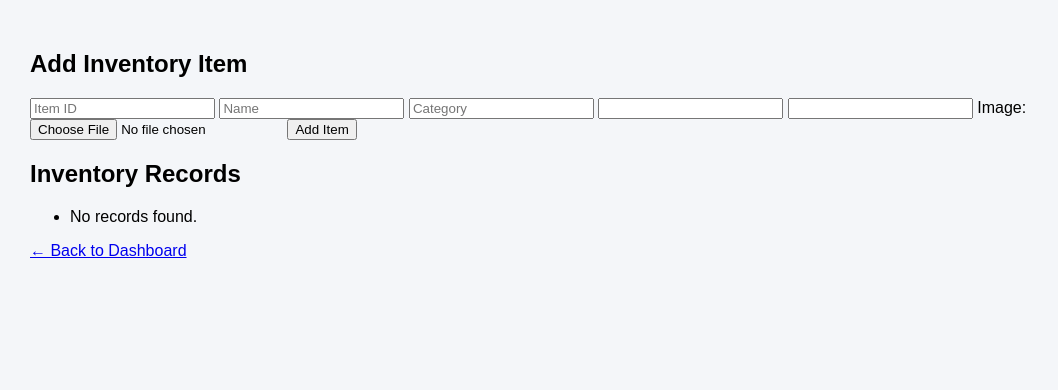
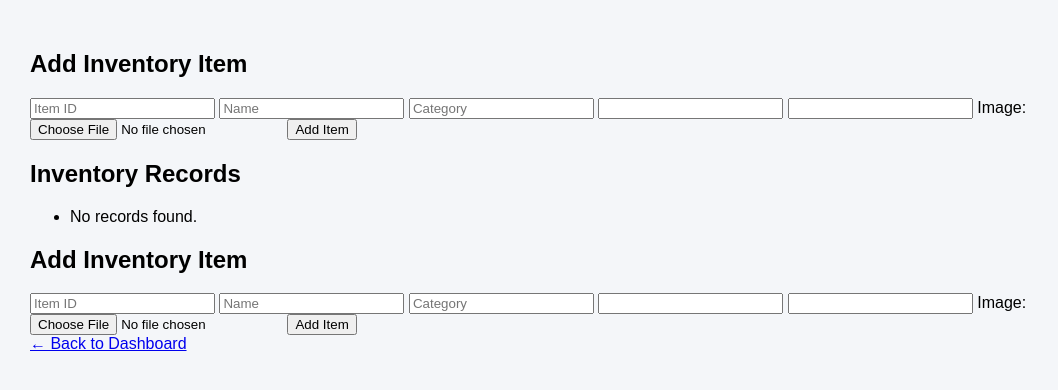
Before and after one commit to Jacob1531/InventoryTest, a Flask app: page /inventory in a window 1280 px wide. Shown: the part 74-464 px from the top of the page, without its empty margins (0-1058 px from the left). Run offline with Flask 3, Linux system fonts and the light colour scheme; data that the repository does not hold is empty; some libraries are stand-ins or nearby versions.

Commit message:
Setup stuff for gitblob and image handling

```diff
--- a/app.py
+++ b/app.py
@@ -6,6 +6,7 @@ from azure.storage.blob import BlobServiceClient
 from db import SessionLocal
 from models import Inventory
 from services.inventory_update import update_inventory_quantity
+from services.image_handler import upload_inventory_image
 
 app = Flask(__name__)
 
@@ -47,6 +48,33 @@ def update_inventory():
     return redirect(url_for("inventory"))
 
 
+@app.route("/inventory/add", methods=["POST"])
+def add_inventory():
+    db = SessionLocal()
+
+    image_file = request.files.get("image")
+    image_path = None
+
+    if image_file and image_file.filename:
+        image_path = upload_inventory_image(image_file)
+
+    item = Inventory(
+        item_id=request.form["item_id"],
+        name=request.form["name"],
+        category=request.form.get("category"),
+        quantity=int(request.form["quantity"]),
+        price=request.form["price"],
+        image_blob_path=image_path
+    )
+
+    db.add(item)
+    db.commit()
+    db.close()
+
+    return redirect(url_for("inventory"))
+
+
+
 if __name__ == "__main__":
     app.run(debug=True)
 
--- a/templates/inventory.html
+++ b/templates/inventory.html
@@ -27,6 +27,28 @@
     {% endfor %}
 </ul>
 
+
+
+<h2>Add Inventory Item</h2>
+
+<form method="POST" action="{{ url_for('add_inventory') }}" enctype="multipart/form-data">
+
+    <input type="text" name="item_id" placeholder="Item ID" required>
+    <input type="text" name="name" placeholder="Name" required>
+    <input type="text" name="category" placeholder="Category">
+
+    <input type="number" name="quantity" required>
+    <input type="number" step="0.01" name="price" required>
+
+    <label>Image:</label>
+    <input type="file" name="image" accept="image/*">
+
+    <button type="submit">Add Item</button>
+
+</form>
+
+
+
 <a href="{{ url_for('dashboard') }}">← Back to Dashboard</a>
 
 {% endblock %}
```
Also changed, not shown: services/image_handler.py (renamed from image_handler.py).
